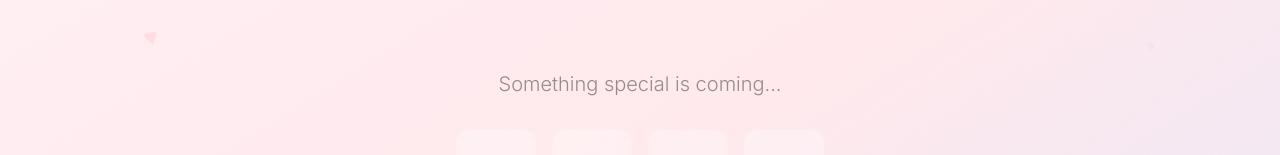
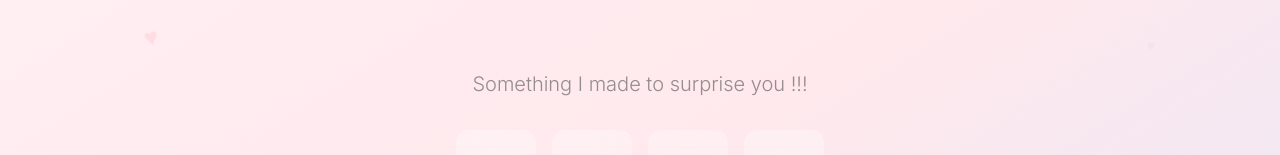
Before and after one commit to kuldeep7688/bday, a React (Vite) app: page / in a window 1280 px wide. Shown: the part 220-375 px from the top of the page. Built offline with nearby package versions, Linux system fonts and the light colour scheme; the HTML template or start-up script is replaced by a standard one.

Commit message:
locksceen message updated

```diff
--- a/src/components/LockScreen.tsx
+++ b/src/components/LockScreen.tsx
@@ -84,7 +84,7 @@ export default function LockScreen({ onUnlock }: { onUnlock: () => void }) {
               animate={{ opacity: [0.6, 1, 0.6] }}
               transition={{ duration: 2, repeat: Infinity }}
             >
-              Something special is coming...
+              Something I made to surprise you !!!
             </motion.p>
 
             <div className="flex gap-3 sm:gap-4 justify-center mb-8">
```
